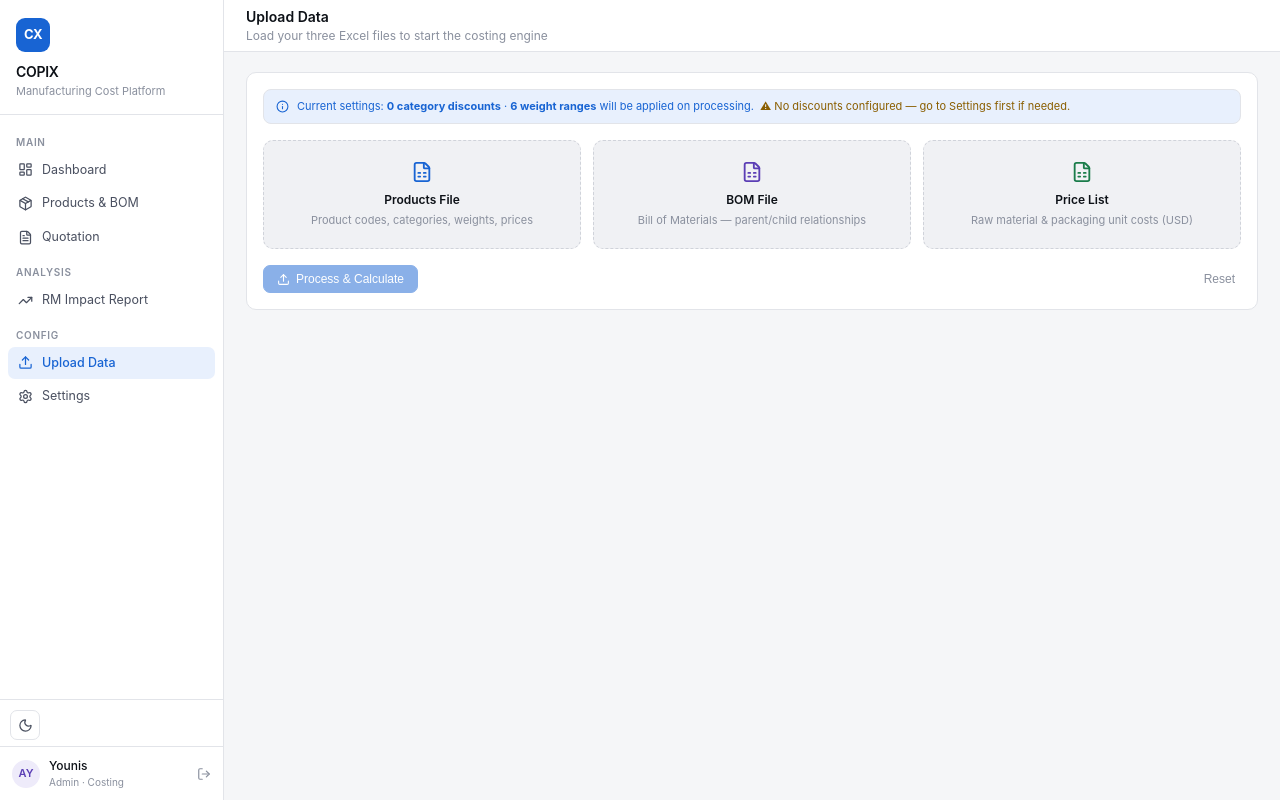
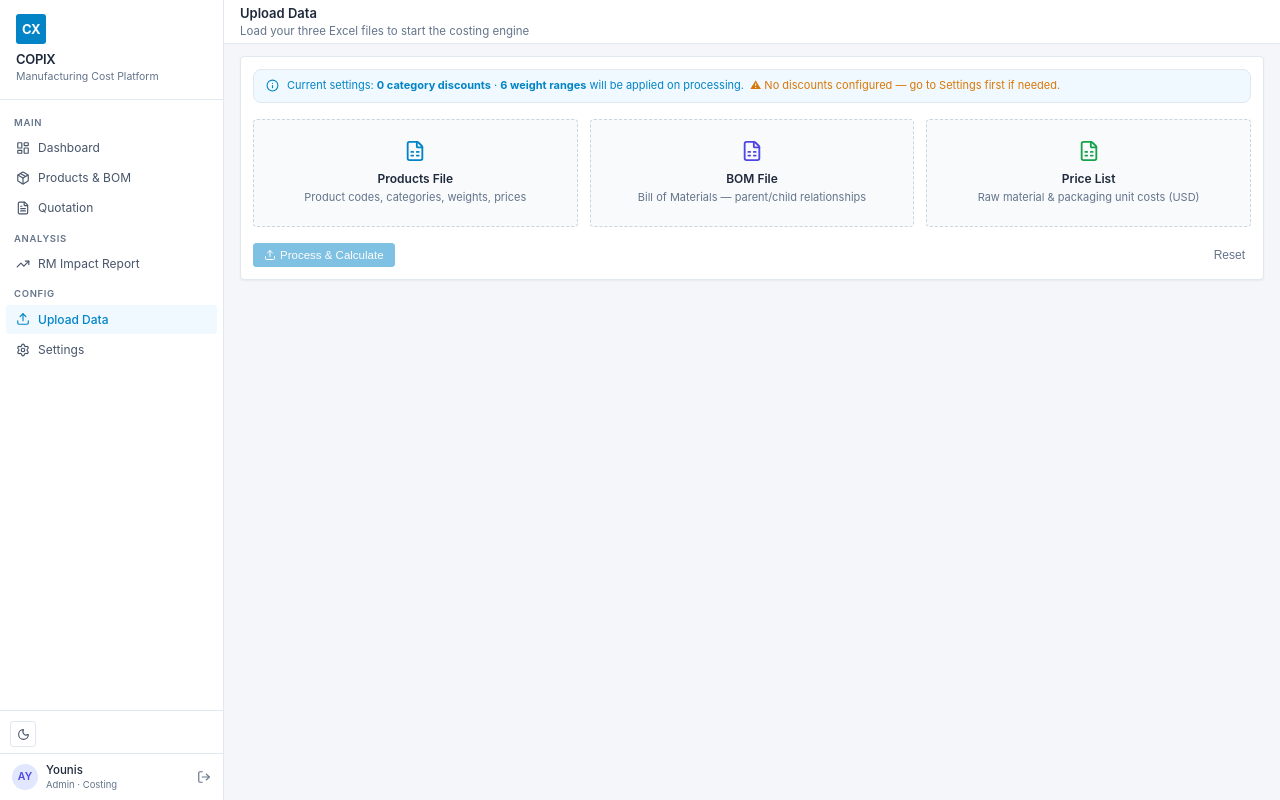
Before and after one commit to younis89675/copixv2, a Next.js app: page /upload in a window 1280 px wide. Built offline with nearby package versions, Linux system fonts and the light colour scheme; no server answers.

Commit message:
update UI

```diff
--- a/app/globals.css
+++ b/app/globals.css
@@ -2,62 +2,58 @@
 @tailwind components;
 @tailwind utilities;
 
-/* ── Design Tokens ─────────────────────────────────────────────── */
+/* ── Enterprise Design Tokens (SAP / Odoo Style) ───────────────── */
 :root {
-  --bg:          #f5f6f8;
+  --bg:          #f4f6f9;     /* رمادي خفيف جداً يمنح عمقاً مريحاً للعين */
   --surface:     #ffffff;
-  --surface-2:   #f0f1f4;
-  --surface-3:   #e8eaee;
-  --border:      #e2e4e9;
-  --border-2:    #d0d3da;
-  --text-1:      #0d1117;
-  --text-2:      #4a5060;
-  --text-3:      #8a909e;
-  --accent:      #1864d3;
-  --accent-bg:   #e8f0fd;
-  --accent-text: #1249a8;
-  --green:       #1a7c4a;
-  --green-bg:    #e6f4ec;
-  --green-mid:   #c0ddc9;
-  --amber:       #8a5e00;
-  --amber-bg:    #fdf3dc;
-  --red:         #c0392b;
-  --red-bg:      #fdecec;
-  --red-mid:     #f5b8b8;
-  --purple:      #5b3eb5;
-  --purple-bg:   #eeebfa;
-  --shadow-sm:   0 1px 3px rgba(0,0,0,.06), 0 1px 2px rgba(0,0,0,.04);
-  --shadow-md:   0 4px 12px rgba(0,0,0,.08), 0 2px 4px rgba(0,0,0,.05);
-  --radius:      10px;
-  --radius-sm:   7px;
+  --surface-2:   #f8fafc;     /* أسطح فرعية ناعمة ورصينة */
+  --surface-3:   #edf2f7;
+  --border:      #e2e8f0;     /* حدود أدق وأقل حدة من السابق */
+  --border-2:    #cbd5e1;
+  --text-1:      #1e293b;     /* نصوص رئيسية متباينة وواضحة */
+  --text-2:      #475569;
+  --text-3:      #64748b;
+  --accent:      #0284c7;     /* الأزرق المالي الرصين بدلاً من الأزرق الفاقع */
+  --accent-bg:   #f0f9ff;
+  --accent-text: #0369a1;
+  --green:       #16a34a;     /* أخضر محاسبي هادئ */
+  --green-bg:    #f0fdf4;
+  --green-mid:   #bbf7d0;
+  --amber:       #d97706;
+  --amber-bg:    #fef3c7;
+  --red:         #dc2626;     /* أحمر مالي صريح للخسائر أو الهوامش المنخفضة */
+  --red-bg:      #fef2f2;
+  --red-mid:     #fecaca;
+  --purple:      #4f46e5;
+  --purple-bg:   #e0e7ff;
+  --shadow-sm:   0 1px 2px rgba(0,0,0,.05); /* ظلال مسطحة شبه معدومة */
+  --shadow-md:   0 4px 6px -1px rgba(0,0,0,.05), 0 2px 4px -1px rgba(0,0,0,.03);
+  --radius:      4px;         /* الحواف الاحترافية الصارمة للمنصات الضخمة */
+  --radius-sm:   3px;
   --sidebar-w:   224px;
 }
 
 .dark {
-  --bg:          #0d1117;
-  --surface:     #161b22;
-  --surface-2:   #1c2128;
-  --surface-3:   #21262d;
-  --border:      #30363d;
-  --border-2:    #444c56;
-  --text-1:      #e6edf3;
-  --text-2:      #8b949e;
-  --text-3:      #6e7681;
-  --accent:      #4493f8;
-  --accent-bg:   #0d2040;
-  --accent-text: #79c0ff;
-  --green:       #3fb950;
-  --green-bg:    #0d2a1a;
-  --green-mid:   #1a4a2a;
-  --amber:       #e3b341;
-  --amber-bg:    #2a1e00;
-  --red:         #f85149;
-  --red-bg:      #2d0f0e;
-  --red-mid:     #5a1d1a;
-  --purple:      #d2a8ff;
-  --purple-bg:   #1e1440;
-  --shadow-sm:   0 1px 3px rgba(0,0,0,.3);
-  --shadow-md:   0 4px 12px rgba(0,0,0,.4);
+  --bg:          #0f172a;
+  --surface:     #1e293b;
+  --surface-2:   #334155;
+  --surface-3:   #475569;
+  --border:      #334155;
+  --border-2:    #475569;
+  --text-1:      #f8fafc;
+  --text-2:      #cbd5e1;
+  --text-3:      #94a3b8;
+  --accent:      #38bdf8;
+  --accent-bg:   #0c4a6e;
+  --accent-text: #7dd3fc;
+  --green:       #4ade80;
+  --green-bg:    #052e16;
+  --green-mid:   #14532d;
+  --amber:       #fbbf24;
+  --amber-bg:    #451a03;
+  --red:         #f87171;
+  --red-bg:      #7f1d1d;
+  --red-mid:     #991b1b;
 }
 
 /* ── Base ──────────────────────────────────────────────────────── */
@@ -66,8 +62,8 @@
 html, body {
   margin: 0; padding: 0;
   font-family: -apple-system, BlinkMacSystemFont, 'Segoe UI', 'Inter', sans-serif;
-  font-size: 13px;
-  line-height: 1.5;
+  font-size: 12.5px; /* تصغير الخط العام قليلاً لزيادة كثافة البيانات المستعرضة */
+  line-height: 1.42857;
   background: var(--bg);
   color: var(--text-1);
   -webkit-font-smoothing: antialiased;
@@ -99,35 +95,35 @@ html, body {
   z-index: 40;
 }
 .sidebar-logo {
-  padding: 18px 16px 14px;
+  padding: 14px 16px; /* تقليص الهوامش العلوية والسفلية */
   border-bottom: 1px solid var(--border);
 }
 .logo-mark {
-  width: 34px; height: 34px;
+  width: 30px; height: 30px;
   background: var(--accent);
-  border-radius: 9px;
+  border-radius: var(--radius-sm);
   display: flex; align-items: center; justify-content: center;
   color: #fff; font-weight: 700; font-size: 13px; letter-spacing: -.5px;
 }
 .logo-title {
-  margin-top: 9px;
-  font-size: 14px; font-weight: 600;
+  margin-top: 6px;
+  font-size: 13px; font-weight: 600;
   color: var(--text-1); letter-spacing: -.3px;
 }
-.logo-sub { font-size: 11px; color: var(--text-3); margin-top: 1px; }
+.logo-sub { font-size: 10.5px; color: var(--text-3); margin-top: 1px; }
 
-.sidebar-nav { flex: 1; padding: 10px 8px; overflow-y: auto; }
+.sidebar-nav { flex: 1; padding: 8px 6px; overflow-y: auto; }
 .nav-group-label {
-  font-size: 10px; font-weight: 600; letter-spacing: .07em;
+  font-size: 9.5px; font-weight: 600; letter-spacing: .07em;
   color: var(--text-3); text-transform: uppercase;
-  padding: 10px 8px 4px;
+  padding: 8px 8px 4px;
 }
 .nav-link {
-  display: flex; align-items: center; gap: 9px;
-  padding: 7px 10px; border-radius: var(--radius-sm);
-  font-size: 12.5px; color: var(--text-2);
+  display: flex; align-items: center; gap: 8px;
+  padding: 6px 10px; border-radius: var(--radius-sm);
+  font-size: 12px; color: var(--text-2);
   cursor: pointer; text-decoration: none;
-  transition: background .12s, color .12s;
+  transition: background .1s, color .1s;
   margin-bottom: 1px;
 }
 .nav-link:hover { background: var(--surface-2); color: var(--text-1); }
@@ -136,60 +132,63 @@ html, body {
   color: var(--accent);
   font-weight: 500;
 }
-.nav-link svg { width: 15px; height: 15px; flex-shrink: 0; }
+.nav-link svg { width: 14px; height: 14px; flex-shrink: 0; }
 .nav-badge {
   margin-left: auto;
-  font-size: 10px; font-weight: 600;
-  padding: 1px 6px; border-radius: 99px;
+  font-size: 9.5px; font-weight: 600;
+  padding: 1px 5px; border-radius: var(--radius-sm);
   background: var(--accent); color: #fff;
 }
 .nav-badge.green { background: var(--green); }
 
 .sidebar-footer {
-  padding: 10px 12px;
+  padding: 8px 12px;
   border-top: 1px solid var(--border);
-  display: flex; align-items: center; gap: 9px;
+  display: flex; align-items: center; gap: 8px;
 }
 .avatar {
-  width: 28px; height: 28px; border-radius: 50%;
+  width: 26px; height: 26px; border-radius: 50%;
   background: var(--purple-bg);
   display: flex; align-items: center; justify-content: center;
-  font-size: 11px; font-weight: 600; color: var(--purple);
+  font-size: 10.5px; font-weight: 600; color: var(--purple);
   flex-shrink: 0;
 }
-.footer-name { font-size: 12px; font-weight: 500; color: var(--text-1); }
-.footer-role { font-size: 10px; color: var(--text-3); }
+.footer-name { font-size: 11.5px; font-weight: 500; color: var(--text-1); }
+.footer-role { font-size: 9.5px; color: var(--text-3); }
 
 /* ── Main area ─────────────────────────────────────────────────── */
 .main-area { flex: 1; overflow: auto; min-width: 0; display: flex; flex-direction: column; }
 
 /* ── Topbar ────────────────────────────────────────────────────── */
 .topbar {
-  height: 52px;
+  height: 44px; /* تقليل الارتفاع لزيادة المساحة المخصصة للبيانات */
   background: var(--surface);
   border-bottom: 1px solid var(--border);
   display: flex; align-items: center;
-  padding: 0 22px; gap: 12px;
+  padding: 0 16px; gap: 12px;
   position: sticky; top: 0; z-index: 30;
   flex-shrink: 0;
 }
-.topbar-title { font-size: 14px; font-weight: 600; color: var(--text-1); flex: 1; }
-.topbar-sub { font-size: 12px; color: var(--text-3); }
+.topbar-title { font-size: 13px; font-weight: 600; color: var(--text-1); flex: 1; }
+.topbar-sub { font-size: 11.5px; color: var(--text-3); }
 
 /* ── Page content ──────────────────────────────────────────────── */
-.page-body { padding: 20px 22px; flex: 1; overflow: auto; }
+.page-body { padding: 12px 16px; flex: 1; overflow: auto; }
 
 /* ── Cards ─────────────────────────────────────────────────────── */
 .card {
   background: var(--surface);
   border: 1px solid var(--border);
   border-radius: var(--radius);
-  padding: 16px;
+  padding: 12px;
+  box-shadow: var(--shadow-sm);
 }
 .card-title {
-  font-size: 10.5px; font-weight: 600; letter-spacing: .07em;
+  font-size: 10px; font-weight: 700; letter-spacing: .05em;
   text-transform: uppercase; color: var(--text-3);
-  margin-bottom: 14px;
+  margin-bottom: 10px;
+  border-bottom: 1px solid var(--surface-3);
+  padding-bottom: 4px;
 }
 
 /* KPI cards */
@@ -197,110 +196,117 @@ html, body {
   background: var(--surface);
   border: 1px solid var(--border);
   border-radius: var(--radius);
-  padding: 14px 16px;
+  padding: 10px 12px;
   position: relative; overflow: hidden;
+  box-shadow: var(--shadow-sm);
 }
 .kpi-icon {
-  width: 30px; height: 30px; border-radius: 8px;
+  width: 26px; height: 26px; border-radius: var(--radius-sm);
   display: flex; align-items: center; justify-content: center;
-  margin-bottom: 10px;
+  margin-bottom: 6px;
 }
-.kpi-icon svg { width: 15px; height: 15px; }
-.kpi-val { font-size: 22px; font-weight: 600; color: var(--text-1); letter-spacing: -.5px; line-height: 1; }
-.kpi-label { font-size: 11px; color: var(--text-3); margin-top: 3px; }
-.kpi-delta { font-size: 11px; font-weight: 500; margin-top: 8px; display: flex; align-items: center; gap: 3px; }
-.kpi-delta svg { width: 12px; height: 12px; }
-.kpi-accent { position: absolute; top: 0; right: 0; width: 3px; height: 100%; border-radius: 0 var(--radius) var(--radius) 0; }
+.kpi-icon svg { width: 14px; height: 14px; }
+.kpi-val { font-size: 20px; font-weight: 700; color: var(--text-1); font-variant-numeric: tabular-nums; line-height: 1; }
+.kpi-label { font-size: 10.5px; font-weight: 600; color: var(--text-3); margin-top: 2px; text-transform: uppercase; letter-spacing: 0.02em; }
+.kpi-delta { font-size: 10.5px; font-weight: 500; margin-top: 6px; display: flex; align-items: center; gap: 3px; }
+.kpi-delta svg { width: 11px; height: 11px; }
+.kpi-accent { position: absolute; top: 0; right: 0; width: 3px; height: 100%; }
 
 /* ── Buttons ───────────────────────────────────────────────────── */
 .btn {
-  display: inline-flex; align-items: center; gap: 6px;
-  padding: 6px 13px; border-radius: var(--radius-sm);
-  font-size: 12px; font-weight: 500; cursor: pointer;
-  border: 1px solid transparent; transition: all .12s;
+  display: inline-flex; align-items: center; gap: 4px;
+  padding: 5px 10px; border-radius: var(--radius-sm);
+  font-size: 11.5px; font-weight: 500; cursor: pointer;
+  border: 1px solid transparent; transition: all .1s;
   text-decoration: none;
 }
-.btn svg { width: 13px; height: 13px; }
+.btn svg { width: 12px; height: 12px; }
 .btn-primary { background: var(--accent); color: #fff; border-color: var(--accent); }
-.btn-primary:hover { opacity: .9; }
+.btn-primary:hover { opacity: .95; background: var(--accent-text); }
 .btn-primary:disabled { opacity: .5; cursor: not-allowed; }
 .btn-ghost {
-  background: transparent; color: var(--text-2);
+  background: var(--surface); color: var(--text-2);
   border-color: var(--border);
 }
-.btn-ghost:hover { background: var(--surface-2); color: var(--text-1); }
+.btn-ghost:hover { background: var(--surface-2); color: var(--text-1); border-color: var(--border-2); }
 .btn-icon {
-  width: 30px; height: 30px; padding: 0;
+  width: 26px; height: 26px; padding: 0;
   display: flex; align-items: center; justify-content: center;
-  background: transparent; border: 1px solid var(--border);
+  background: var(--surface); border: 1px solid var(--border);
   border-radius: var(--radius-sm); cursor: pointer; color: var(--text-2);
-  transition: all .12s;
+  transition: all .1s;
 }
 .btn-icon:hover { background: var(--surface-2); color: var(--text-1); }
-.btn-icon svg { width: 15px; height: 15px; }
+.btn-icon svg { width: 13px; height: 13px; }
 
 /* ── Status Badge ──────────────────────────────────────────────── */
 .badge {
-  display: inline-flex; align-items: center; gap: 4px;
-  padding: 2px 8px; border-radius: 99px;
-  font-size: 11px; font-weight: 600;
+  display: inline-flex; align-items: center; gap: 3px;
+  padding: 1px 6px; border-radius: 2px; /* حواف حادة ومستقيمة للشارات التوضيحية */
+  font-size: 10.5px; font-weight: 600;
 }
-.badge-green  { background: var(--green-bg);  color: var(--green); }
-.badge-amber  { background: var(--amber-bg);  color: var(--amber); }
-.badge-red    { background: var(--red-bg);    color: var(--red); }
-.badge-blue   { background: var(--accent-bg); color: var(--accent); }
-.badge-purple { background: var(--purple-bg); color: var(--purple); }
+.badge-green  { background: var(--green-bg);  color: var(--green); border: 1px solid var(--green-mid); }
+.badge-amber  { background: var(--amber-bg);  color: var(--amber); border: 1px solid #fde047; }
+.badge-red    { background: var(--red-bg);    color: var(--red); border: 1px solid var(--red-mid); }
+.badge-blue   { background: var(--accent-bg); color: var(--accent); border: 1px solid #bae6fd; }
+.badge-purple { background: var(--purple-bg); color: var(--purple); border: 1px solid #ddd6fe; }
 
 /* ── Inputs ────────────────────────────────────────────────────── */
 .input {
   width: 100%;
-  background: var(--surface-2);
+  background: var(--surface);
   border: 1px solid var(--border);
   border-radius: var(--radius-sm);
   color: var(--text-1);
-  padding: 6px 10px;
-  font-size: 12px;
+  padding: 5px 8px;
+  font-size: 11.5px;
   outline: none;
-  transition: border-color .12s;
+  transition: border-color .1s, box-shadow .1s;
   font-family: inherit;
 }
-.input:focus { border-color: var(--accent); background: var(--surface); }
+.input:focus { border-color: var(--accent); box-shadow: 0 0 0 1px var(--accent); }
 .input::placeholder { color: var(--text-3); }
 
-select.input { cursor: pointer; }
+select.input { cursor: pointer; padding-right: 4px; }
 
-/* ── Table ─────────────────────────────────────────────────────── */
-.table { width: 100%; border-collapse: collapse; font-size: 12px; }
+/* ── Table (The Heart of SAP/Odoo Dense Grid) ───────────────────── */
+.table { width: 100%; border-collapse: collapse; font-size: 11.5px; }
 .table th {
-  background: var(--surface-2);
-  color: var(--text-3);
-  font-size: 10.5px; font-weight: 600; letter-spacing: .06em; text-transform: uppercase;
-  padding: 8px 12px;
-  border-bottom: 1px solid var(--border);
-  text-align: left; white-space: nowrap;
+  background: #f8fafc; /* رمادي خفيف لترويسة الجدول */
+  color: var(--text-2);
+  font-size: 10px; font-weight: 700; letter-spacing: .05em; text-transform: uppercase;
+  padding: 6px 10px; /* ضغط الخلايا رأسياً لجمع أكبر قدر من البيانات */
+  border-bottom: 2px solid var(--border);
+  border-top: 1px solid var(--border);
+  white-space: nowrap;
 }
 .table td {
-  padding: 7px 12px;
+  padding: 5px 10px; /* ضغط الأسطر بدقة متناهية */
   border-bottom: 1px solid var(--border);
   color: var(--text-1);
   white-space: nowrap;
 }
-.table tr:last-child td { border-bottom: none; }
-.table tbody tr:hover td { background: var(--surface-2); }
-.table .num { font-variant-numeric: tabular-nums; font-family: 'SF Mono', 'Fira Code', monospace; }
+.table tr:last-child td { border-bottom: 1px solid var(--border); }
+.table tbody tr:hover td { background: var(--accent-bg) !important; color: var(--text-1); } /* تمييز مالي مريح عند تمرير الماوس */
+.table .num {
+  font-variant-numeric: tabular-nums;
+  font-family: 'Inter', -apple-system, sans-serif;
+  text-align: right; /* أرقام العمليات الحسابية تحاذى لليمين بشكل صارم */
+  font-weight: 500;
+}
 
 /* ── Profit colors ─────────────────────────────────────────────── */
-.profit-high   { color: var(--green); }
-.profit-medium { color: var(--accent); }
-.profit-low    { color: var(--amber); }
-.profit-neg    { color: var(--red); }
+.profit-high   { color: var(--green); font-weight: 600; }
+.profit-medium { color: var(--accent); font-weight: 600; }
+.profit-low    { color: var(--amber); font-weight: 600; }
+.profit-neg    { color: var(--red); font-weight: 600; background: var(--red-bg); padding: 1px 4px; border-radius: 2px; }
 
 /* ── Divider ───────────────────────────────────────────────────── */
-.divider { height: 1px; background: var(--border); margin: 16px 0; }
+.divider { height: 1px; background: var(--border); margin: 12px 0; }
 
 /* ── Sync indicator ────────────────────────────────────────────── */
 .sync-dot {
-  width: 7px; height: 7px; border-radius: 50%;
+  width: 6px; height: 6px; border-radius: 50%;
   background: var(--green); flex-shrink: 0;
   animation: pulse 2s ease-in-out infinite;
 }
@@ -311,6 +317,6 @@ select.input { cursor: pointer; }
 @media print {
   .sidebar, .topbar, .no-print { display: none !important; }
   .main-area { overflow: visible; }
-  body { background: white; color: black; font-size: 11px; }
+  body { background: white; color: black; font-size: 10px; }
   .card { box-shadow: none; border: 1px solid #ddd; }
 }
```
